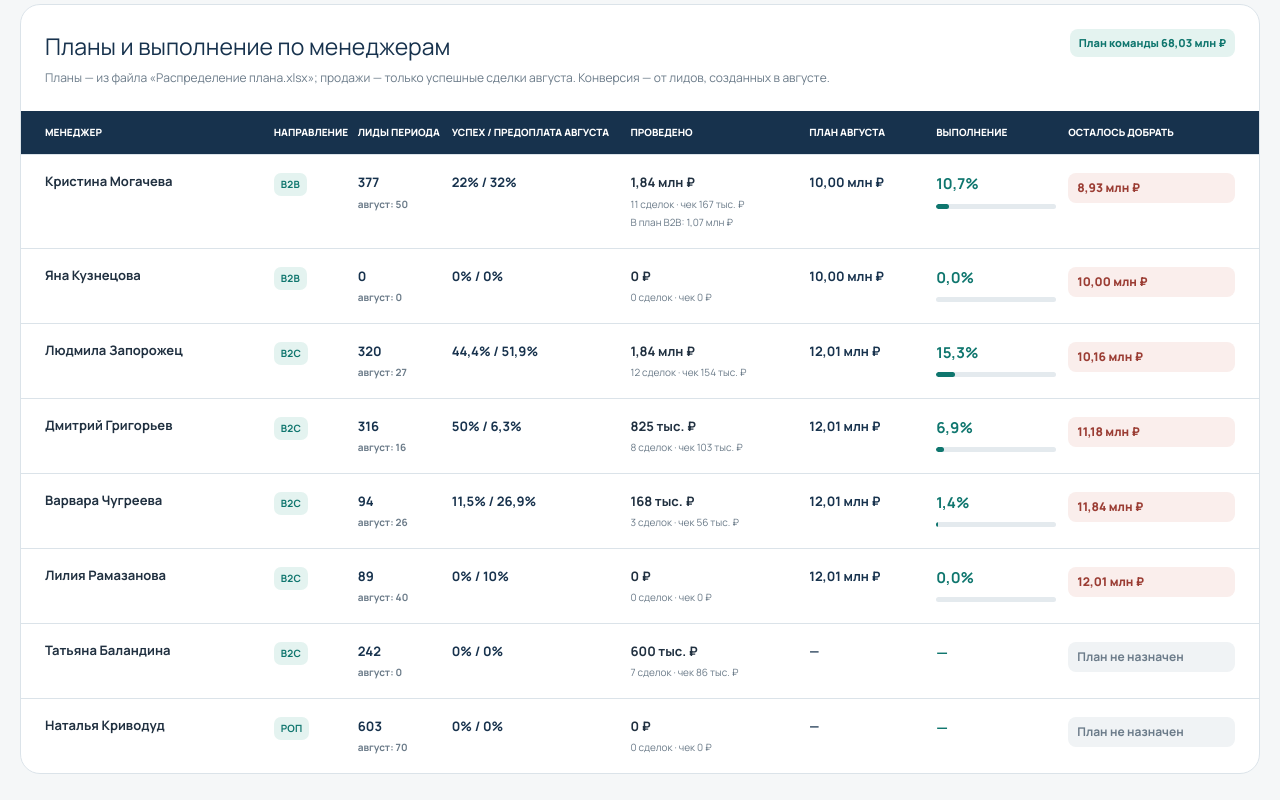
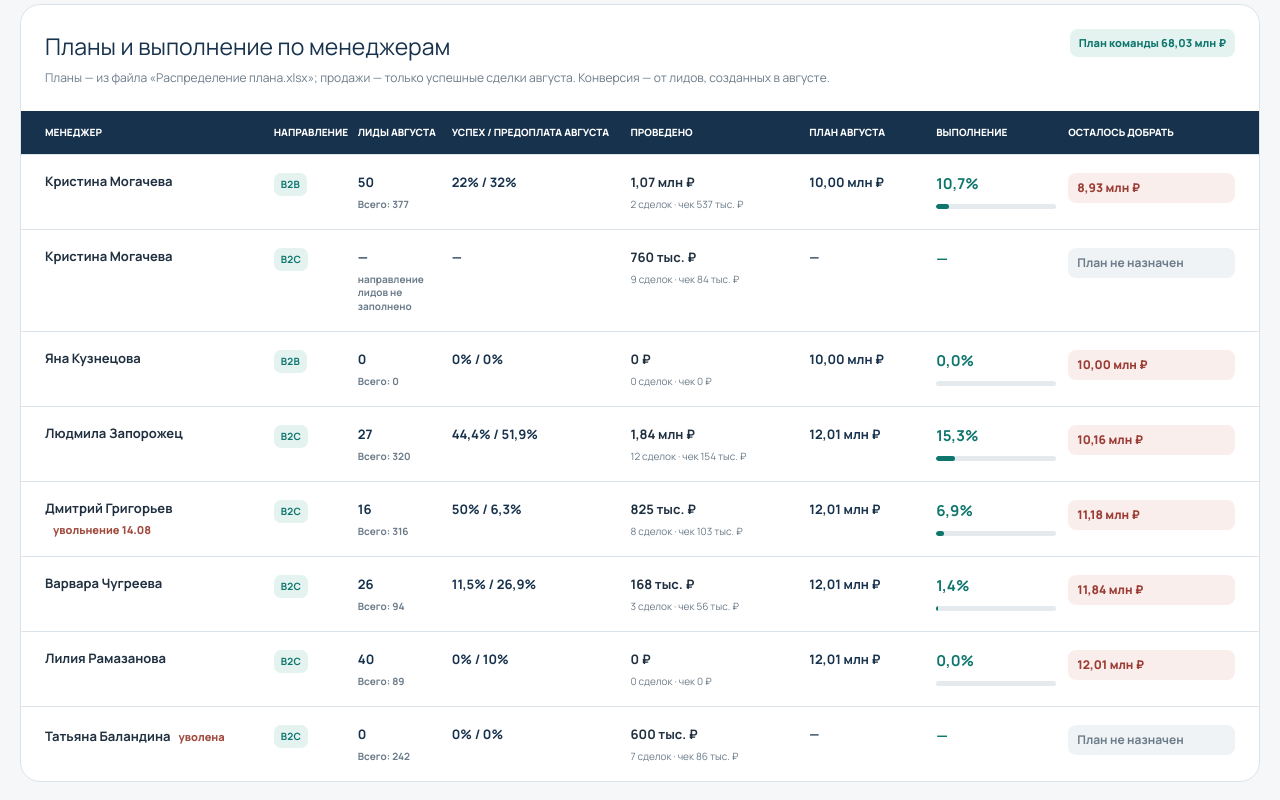
Before and after one commit to nkrivodud-blip/park-skazka-sales-report, a Next.js app: page / in a window 1280 px wide. Shown: the part 3240-4040 px from the top of the page. Built offline with nearby package versions, Linux system fonts and the light colour scheme.

Commit message:
Update public manager report

```diff
--- a/app/globals.css
+++ b/app/globals.css
@@ -198,6 +198,7 @@ h2 { margin-bottom: 20px; color: var(--ink); font-size: clamp(40px, 5vw, 68px);
 .manager-table .data-row { align-items: start; padding-block: 18px; }
 .manager-table .data-row > strong { line-height: 1.35; }
 .manager-table small { display: block; margin-top: 5px; color: var(--muted); font-size: 10px; line-height: 1.35; }
+.manager-table .manager-status { color: #a14b3f; font-size: 11px; font-weight: 800; }
 .manager-table .metric-value { color: var(--ink); font-size: 13px; font-weight: 700; }
 .direction-tag { display: inline-block; padding: 4px 7px; border-radius: 7px; background: var(--teal-soft); color: var(--teal); font-size: 10px; letter-spacing: .02em; }
 .completion { display: grid; gap: 8px; }
--- a/app/page.tsx
+++ b/app/page.tsx
@@ -69,14 +69,14 @@ const addons = [
 ] as const;
 
 const managers = [
-  { name: "Кристина Могачева", direction: "B2B", worked: 377, leadsAugust: 50, dealConv: 22.0, paidConv: 32.0, deals: 11, sales: 1_835_230, avg: 166_839, plan: 10_000_000, planSales: 1_074_760, pipelineCount: 42, pipelineRaw: 11_765_431, pipelineWeighted: 6_974_387.9 },
-  { name: "Яна Кузнецова", direction: "B2B", worked: 0, leadsAugust: 0, dealConv: 0, paidConv: 0, deals: 0, sales: 0, avg: 0, plan: 10_000_000, planSales: 0, pipelineCount: 3, pipelineRaw: 1_280_000, pipelineWeighted: 1_080_000 },
-  { name: "Людмила Запорожец", direction: "B2C", worked: 320, leadsAugust: 27, dealConv: 44.4, paidConv: 51.9, deals: 12, sales: 1_842_180, avg: 153_515, plan: 12_006_578, planSales: 1_842_180, pipelineCount: 43, pipelineRaw: 5_343_660, pipelineWeighted: 3_952_254 },
-  { name: "Дмитрий Григорьев", direction: "B2C", worked: 316, leadsAugust: 16, dealConv: 50.0, paidConv: 6.3, deals: 8, sales: 824_500, avg: 103_063, plan: 12_006_578, planSales: 824_500, pipelineCount: 2, pipelineRaw: 345_000, pipelineWeighted: 240_500 },
-  { name: "Варвара Чугреева", direction: "B2C", worked: 94, leadsAugust: 26, dealConv: 11.5, paidConv: 26.9, deals: 3, sales: 167_960, avg: 55_987, plan: 12_006_578, planSales: 167_960, pipelineCount: 26, pipelineRaw: 2_340_580, pipelineWeighted: 1_529_522 },
-  { name: "Лилия Рамазанова", direction: "B2C", worked: 89, leadsAugust: 40, dealConv: 0, paidConv: 10.0, deals: 0, sales: 0, avg: 0, plan: 12_006_578, planSales: 0, pipelineCount: 11, pipelineRaw: 1_040_030, pipelineWeighted: 817_527 },
-  { name: "Татьяна Баландина", direction: "B2C", worked: 242, leadsAugust: 0, dealConv: 0, paidConv: 0, deals: 7, sales: 599_840, avg: 85_691, plan: null, planSales: 599_840, pipelineCount: 0, pipelineRaw: 0, pipelineWeighted: 0 },
-  { name: "Наталья Криводуд", direction: "РОП", worked: 603, leadsAugust: 70, dealConv: 0, paidConv: 0, deals: 0, sales: 0, avg: 0, plan: null, planSales: 0, pipelineCount: 0, pipelineRaw: 0, pipelineWeighted: 0 },
+  { name: "Кристина Могачева", direction: "B2B", worked: 377, leadsAugust: 50, dealConv: 22.0, paidConv: 32.0, deals: 2, sales: 1_074_760, avg: 537_380, plan: 10_000_000, planSales: 1_074_760, pipelineCount: 6, pipelineRaw: 9_106_101, pipelineWeighted: 5_175_490.9, leadMetrics: true },
+  { name: "Кристина Могачева", direction: "B2C", worked: 0, leadsAugust: 0, dealConv: 0, paidConv: 0, deals: 9, sales: 760_470, avg: 84_497, plan: null, planSales: 760_470, pipelineCount: 36, pipelineRaw: 2_659_330, pipelineWeighted: 1_798_897, leadMetrics: false },
+  { name: "Яна Кузнецова", direction: "B2B", worked: 0, leadsAugust: 0, dealConv: 0, paidConv: 0, deals: 0, sales: 0, avg: 0, plan: 10_000_000, planSales: 0, pipelineCount: 3, pipelineRaw: 1_280_000, pipelineWeighted: 1_080_000, leadMetrics: true },
+  { name: "Людмила Запорожец", direction: "B2C", worked: 320, leadsAugust: 27, dealConv: 44.4, paidConv: 51.9, deals: 12, sales: 1_842_180, avg: 153_515, plan: 12_006_578, planSales: 1_842_180, pipelineCount: 43, pipelineRaw: 5_343_660, pipelineWeighted: 3_952_254, leadMetrics: true },
+  { name: "Дмитрий Григорьев", direction: "B2C", status: "увольнение 14.08", worked: 316, leadsAugust: 16, dealConv: 50.0, paidConv: 6.3, deals: 8, sales: 824_500, avg: 103_063, plan: 12_006_578, planSales: 824_500, pipelineCount: 2, pipelineRaw: 345_000, pipelineWeighted: 240_500, leadMetrics: true },
+  { name: "Варвара Чугреева", direction: "B2C", worked: 94, leadsAugust: 26, dealConv: 11.5, paidConv: 26.9, deals: 3, sales: 167_960, avg: 55_987, plan: 12_006_578, planSales: 167_960, pipelineCount: 26, pipelineRaw: 2_340_580, pipelineWeighted: 1_529_522, leadMetrics: true },
+  { name: "Лилия Рамазанова", direction: "B2C", worked: 89, leadsAugust: 40, dealConv: 0, paidConv: 10.0, deals: 0, sales: 0, avg: 0, plan: 12_006_578, planSales: 0, pipelineCount: 11, pipelineRaw: 1_040_030, pipelineWeighted: 817_527, leadMetrics: true },
+  { name: "Татьяна Баландина", direction: "B2C", status: "уволена", worked: 242, leadsAugust: 0, dealConv: 0, paidConv: 0, deals: 7, sales: 599_840, avg: 85_691, plan: null, planSales: 599_840, pipelineCount: 0, pipelineRaw: 0, pipelineWeighted: 0, leadMetrics: true },
 ] as const;
 
 const pipelineDirections = [
@@ -183,16 +183,16 @@ export default function Home() {
             <span>План команды 68,03 млн ₽</span>
           </div>
           <div className="data-table manager-table">
-            <div className="data-head"><span>Менеджер</span><span>Направление</span><span>Лиды периода</span><span>Успех / предоплата августа</span><span>Проведено</span><span>План августа</span><span>Выполнение</span><span>Осталось добрать</span></div>
+            <div className="data-head"><span>Менеджер</span><span>Направление</span><span>Лиды августа</span><span>Успех / предоплата августа</span><span>Проведено</span><span>План августа</span><span>Выполнение</span><span>Осталось добрать</span></div>
             {managers.map((manager) => {
               const execution = manager.plan ? manager.planSales / manager.plan * 100 : null;
               const gap = manager.plan ? Math.max(manager.plan - manager.planSales, 0) : null;
               return (
                 <div className="data-row" key={manager.name}>
-                  <strong>{manager.name}</strong>
+                  <strong>{manager.name}{("status" in manager && manager.status) && <small className="manager-status">{manager.status}</small>}</strong>
                   <span><b className="direction-tag">{manager.direction}</b></span>
-                  <span className="metric-value">{manager.worked}<small>август: {manager.leadsAugust}</small></span>
-                  <span className="metric-value">{manager.dealConv.toLocaleString("ru-RU")}% / {manager.paidConv.toLocaleString("ru-RU")}%</span>
+                  <span className="metric-value">{manager.leadMetrics ? manager.leadsAugust : "—"}<small>{manager.leadMetrics ? <>Всего: {manager.worked}</> : "направление лидов не заполнено"}</small></span>
+                  <span className="metric-value">{manager.leadMetrics ? `${manager.dealConv.toLocaleString("ru-RU")}% / ${manager.paidConv.toLocaleString("ru-RU")}%` : "—"}</span>
                   <span><strong>{compactMoney(manager.sales)}</strong><small>{manager.deals} сделок · чек {compactMoney(manager.avg)}</small>{manager.planSales !== manager.sales && <small>В план B2B: {compactMoney(manager.planSales)}</small>}</span>
                   <span className="metric-value">{manager.plan ? compactMoney(manager.plan) : "—"}</span>
                   <span className="completion">{execution !== null ? <><strong>{execution.toLocaleString("ru-RU", { minimumFractionDigits: 1, maximumFractionDigits: 1 })}%</strong><span className="manager-progress" aria-label={`Выполнение плана ${execution.toFixed(1)}%`}><i style={{ "--plan": `${Math.min(execution, 100)}%` } as CSSProperties} /></span></> : <strong>—</strong>}</span>
```
Also changed, not shown: .pages/index.html.
